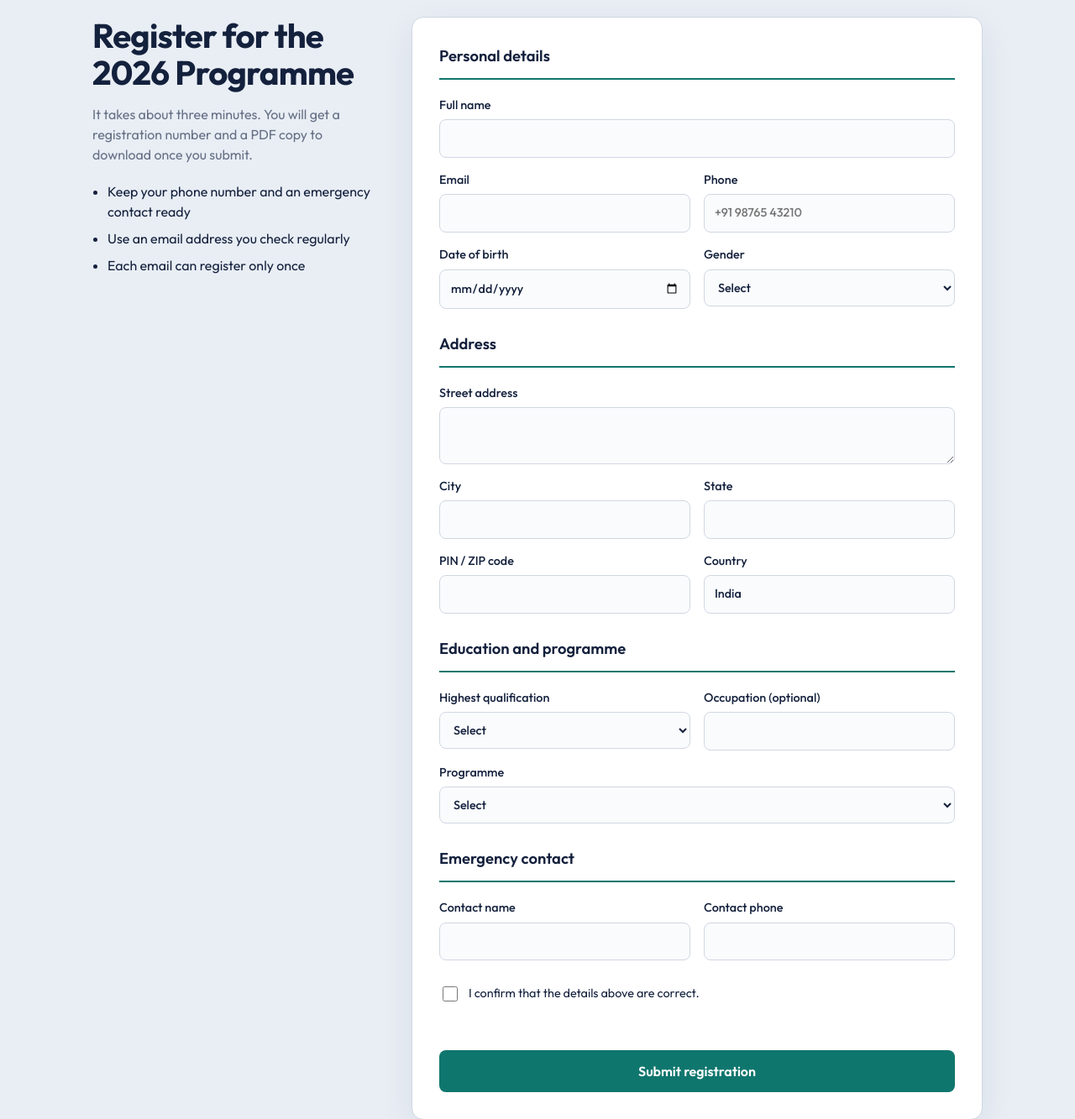
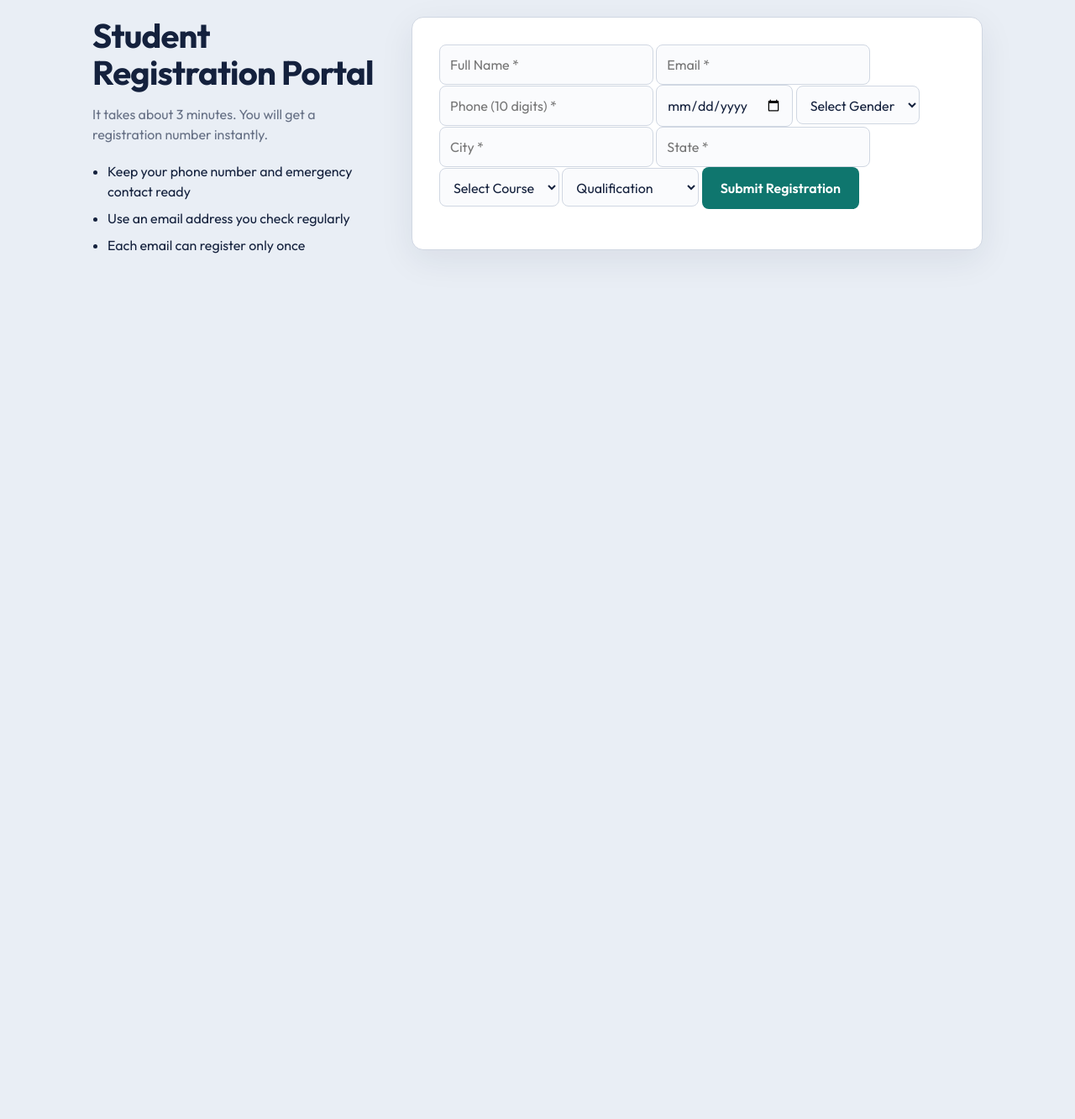
Before and after one commit to abhaykchauhan70-bit/registration-site, a website: page public/index.html in a window 1280 px wide. Shown: the part 20-1353 px from the top of the page at 84% size. After the commit the page ends 800 px from the top, so only its background shows below. Drawn offline with Linux system fonts and the light colour scheme.

Commit message:
update index.html validation and remove 2026 text

```diff
--- a/public/index.html
+++ b/public/index.html
@@ -3,84 +3,45 @@
 <head>
 <meta charset="UTF-8">
 <meta name="viewport" content="width=device-width, initial-scale=1">
-<title>Register for the 2026 Programme</title>
-<link rel="preconnect" href="https://fonts.googleapis.com">
+<title>Student Registration Portal</title>
 <link href="https://fonts.googleapis.com/css2?family=Outfit:wght@400;500;600;700&display=swap" rel="stylesheet">
 <link rel="stylesheet" href="style.css">
 </head>
 <body>
 <main class="layout">
   <aside class="intro">
-    <h1>Register for the 2026 Programme</h1>
-    <p>It takes about three minutes. You will get a registration number and a PDF copy to download once you submit.</p>
+    <h1>Student Registration Portal</h1>
+    <p>It takes about 3 minutes. You will get a registration number instantly.</p>
     <ul>
-      <li>Keep your phone number and an emergency contact ready</li>
+      <li>Keep your phone number and emergency contact ready</li>
       <li>Use an email address you check regularly</li>
       <li>Each email can register only once</li>
     </ul>
   </aside>
 
   <section class="panel">
-    <form id="form" novalidate>
-      <fieldset>
-        <legend>Personal details</legend>
-        <div class="grid">
-          <label class="full">Full name<input name="full_name" autocomplete="name" required></label>
-          <label>Email<input type="email" name="email" autocomplete="email" required></label>
-          <label>Phone<input type="tel" name="phone" autocomplete="tel" placeholder="+91 98765 43210" required></label>
-          <label>Date of birth<input type="date" name="dob" required></label>
-          <label>Gender
-            <select name="gender" required><option value="">Select</option><option>Female</option><option>Male</option><option>Other</option><option>Prefer not to say</option></select>
-          </label>
-        </div>
-      </fieldset>
-
-      <fieldset>
-        <legend>Address</legend>
-        <div class="grid">
-          <label class="full">Street address<textarea name="address" rows="2" required></textarea></label>
-          <label>City<input name="city" required></label>
-          <label>State<input name="state" required></label>
-          <label>PIN / ZIP code<input name="pincode" required></label>
-          <label>Country<input name="country" value="India" required></label>
-        </div>
-      </fieldset>
-
-      <fieldset>
-        <legend>Education and programme</legend>
-        <div class="grid">
-          <label>Highest qualification
-            <select name="qualification" required><option value="">Select</option><option>High school</option><option>Diploma</option><option>Bachelor's degree</option><option>Master's degree</option><option>Doctorate</option></select>
-          </label>
-          <label>Occupation (optional)<input name="occupation"></label>
-          <label class="full">Programme
-            <select name="course" required><option value="">Select</option><option>Web Development</option><option>Data Analytics</option><option>Digital Marketing</option><option>Graphic Design</option><option>Spoken English</option></select>
-          </label>
-        </div>
-      </fieldset>
-
-      <fieldset>
-        <legend>Emergency contact</legend>
-        <div class="grid">
-          <label>Contact name<input name="emergency_name" required></label>
-          <label>Contact phone<input type="tel" name="emergency_phone" required></label>
-        </div>
-      </fieldset>
-
-      <label class="check"><input type="checkbox" name="consent"> I confirm that the details above are correct.</label>
-      <p class="error" id="consent-error"></p>
-      <p class="error" id="form-error" role="alert"></p>
-      <button type="submit" id="submit">Submit registration</button>
+    <form id="regForm">
+      <input type="text" name="fullName" placeholder="Full Name *" required pattern="[A-Za-z ]{3,50}" title="Min 3 letters">
+      <input type="email" name="email" placeholder="Email *" required>
+      <input type="tel" name="phone" placeholder="Phone (10 digits) *" required pattern="[0-9]{10}" title="Enter 10 digit number">
+      <input type="date" name="dob" required>
+      <select name="gender" required>
+        <option value="">Select Gender</option>
+        <option>Male</option><option>Female</option><option>Other</option>
+      </select>
+      <input type="text" name="city" placeholder="City *" required>
+      <input type="text" name="state" placeholder="State *" required>
+      <select name="course" required>
+        <option value="">Select Course</option>
+        <option>BCA</option><option>MCA</option><option>B.Tech</option><option>MBA</option>
+      </select>
+      <select name="qualification" required>
+        <option value="">Qualification</option>
+        <option>12th</option><option>Graduation</option><option>Post Graduation</option>
+      </select>
+      <button type="submit">Submit Registration</button>
     </form>
-
-    <div id="success" hidden>
-      <div class="tick">✓</div>
-      <h2>You are registered</h2>
-      <p>Your registration number</p>
-      <div class="regno" id="regno"></div>
-      <a class="btn" id="pdf" href="#">Download PDF</a>
-      <button type="button" class="ghost" onclick="location.reload()">Register someone else</button>
-    </div>
+    <p id="msg"></p>
   </section>
 </main>
 <script src="script.js"></script>
```
